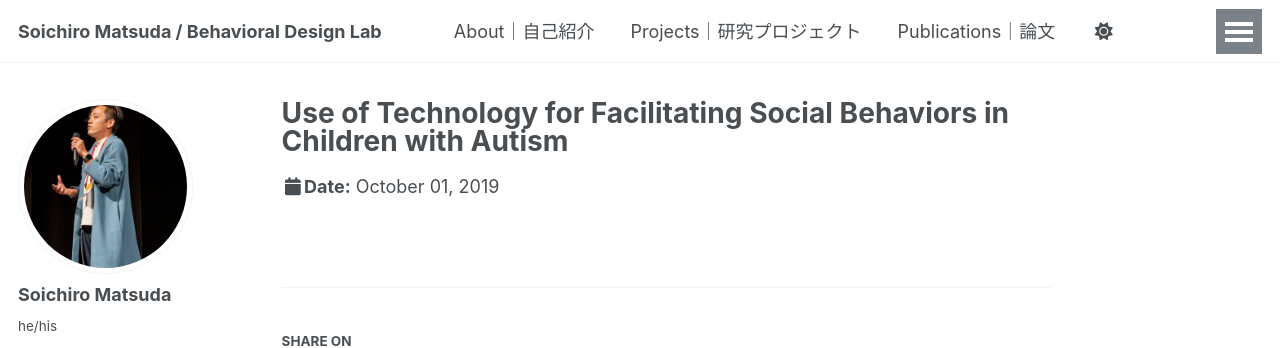
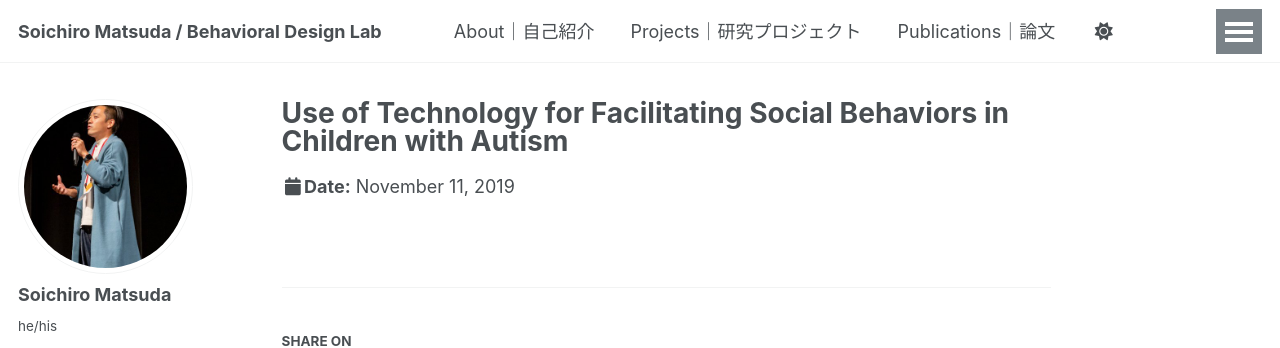
Before and after one commit to BehavioralDesignerMatsuda/BehavioralDesignerMatsuda.github.io, a Jekyll site: the page built from _talks/2016-APPBS.md, in a window 1280 px wide. Shown: the top 348 px of the page. Built offline with Jekyll 4.4.1, drawn with Linux system fonts in a browser that asks for light colours; some web fonts are replaced; a script that is not in the unit is left out.

Commit message:
Update 2016-APPBS.md

```diff
--- a/_talks/2016-APPBS.md
+++ b/_talks/2016-APPBS.md
@@ -1,7 +1,7 @@
 ---
 title: "Use of Technology for Facilitating Social Behaviors in Children with Autism"
 collection: talks
-date: 2019-10-01
+date: 2019-11-11
 audience: international
 format: oral
 event: "2016 APPBS (Asia Pacific International Conference on Positive Behavior Support)"
```
